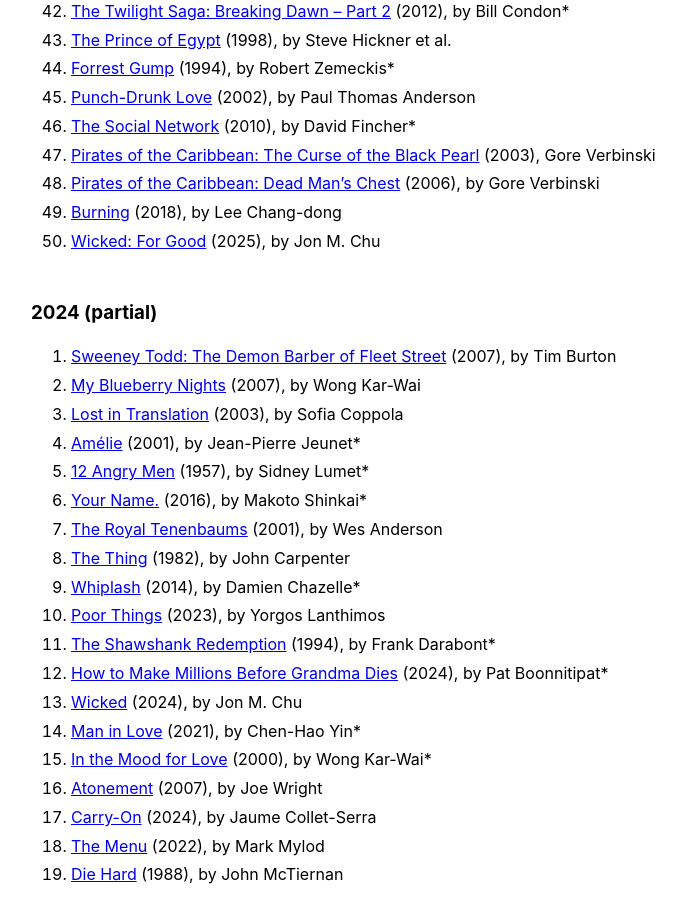
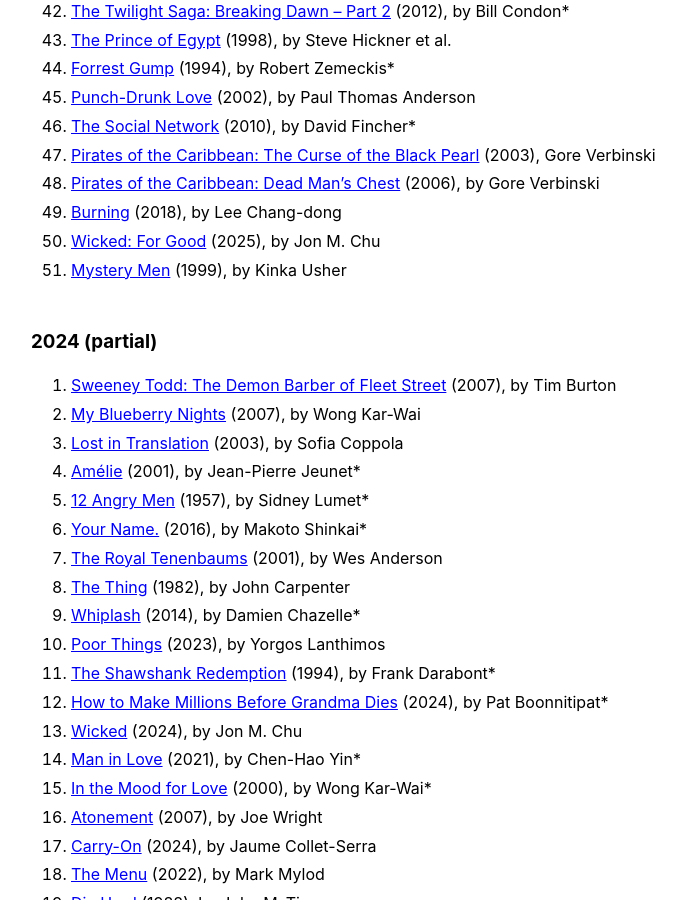
Before and after one commit to llucasly/llucasly.github.io, a Jekyll site: the page built from watching list.md, in a window 1280 px wide and 900 px high, scrolled down 1508 px. Shown: the whole window, without its empty margins (289-975 px from the left). Built offline with Jekyll 4.4.1, drawn with Linux system fonts in a browser that asks for light colours.

Commit message:
Added Movie

```diff
--- a/watching list.md
+++ b/watching list.md
@@ -58,6 +58,7 @@ Films I especially loved are marked with an astrisk (*).
 48. [Pirates of the Caribbean: Dead Man’s Chest](https://letterboxd.com/film/pirates-of-the-caribbean-dead-mans-chest/) (2006), by Gore Verbinski
 49. [Burning](https://letterboxd.com/film/burning-2018/) (2018), by Lee Chang-dong
 50. [Wicked: For Good](https://letterboxd.com/film/wicked-for-good/) (2025), by Jon M. Chu
+51. [Mystery Men](https://letterboxd.com/film/mystery-men/) (1999), by Kinka Usher
 
 ### 2024 (partial)
 1. [Sweeney Todd: The Demon Barber of Fleet Street](https://letterboxd.com/film/sweeney-todd-the-demon-barber-of-fleet-street-2007/) (2007), by Tim Burton
```
